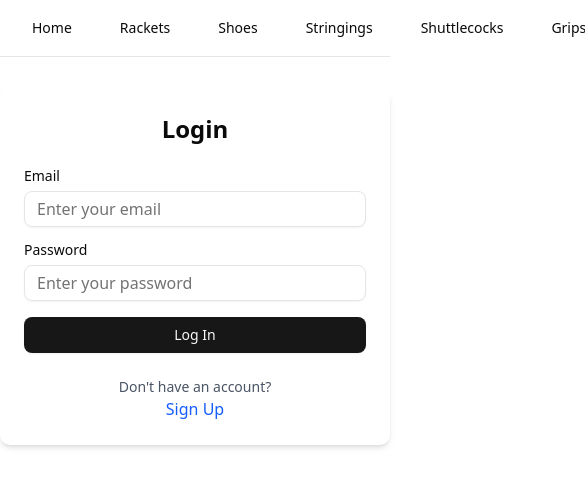
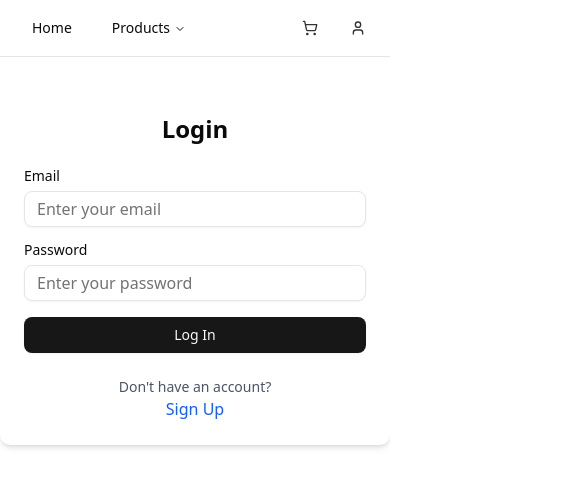
Before and after one commit to ThesisPrjTeamTAMK-Long-Le-Kiet-Nguyen/shopping_app_thesis, a React (Vite) app in the folder frontend/: page /login in a window 390 px wide. Shown: the top 486 px of the page, 585 px wide, since content can reach past the window. Built offline with nearby package versions, Linux system fonts and the light colour scheme.

Commit message:
Update the Navbar and Login ui

```diff
--- a/frontend/src/App.tsx
+++ b/frontend/src/App.tsx
@@ -7,10 +7,11 @@ import ShoppingCart from './components/ShoppingCart/ShoppingCart'
 import SellerPage from './components/SellerPage/SellerPage'
 import ProtectedRoute from './components/ProtectedRoute'
 import { Toaster } from 'sonner'
+import { AuthProvider } from './context/AuthContext'
 
 const App = () => {
   return (
-    <>
+    <AuthProvider>
       <Toaster richColors position="top-center" />
       <Router>
         <div>
@@ -24,7 +25,7 @@ const App = () => {
           </Routes>
         </div>
       </Router>
-    </>
+    </AuthProvider>
   )
 }
 
--- a/frontend/src/components/Header/Navbar.css
+++ b/frontend/src/components/Header/Navbar.css
@@ -26,7 +26,7 @@
   margin-right: 0px;
   padding: 10px;
   border-radius: 5px;
-  transition: background-color 0.3s;
+  transition: background-color;
 }
 
 .nav-item:hover {
@@ -53,7 +53,6 @@
 
 .auth-links a {
   text-decoration: none;
-  color: #007bff;
   font-weight: bold;
 }
 
@@ -63,7 +62,7 @@
   font-weight: 500;
   text-decoration: none;
   border-radius: 0.375rem;
-  transition: background-color 0.2s, color 0.2s;
+  transition: background-color, color;
 }
 
 .nav-link:hover {
@@ -97,20 +96,19 @@
 
 .user-menu {
   position: relative;
-  display: inline-block;
 }
 
 .dropdown-menu {
   display: none;
   position: absolute;
+  top: 100%;
   right: 0;
-  top: 100%;
   background-color: white;
-  border: 1px solid #e5e7eb;
-  border-radius: 0.375rem;
+  border: 1px solid #e2e8f0;
+  border-radius: 0.5rem;
   padding: 0.5rem;
-  box-shadow: 0 2px 8px rgba(0, 0, 0, 0.15);
-  min-width: 160px;
+  box-shadow: 0 2px 10px rgba(0, 0, 0, 0.1);
+  min-width: 200px;
 }
 
 .user-menu:hover .dropdown-menu {
@@ -120,25 +118,21 @@
 .user-name {
   display: block;
   padding: 0.5rem;
-  color: #333;
-  font-weight: 500;
-  border-bottom: 1px solid #e5e7eb;
+  color: #64748b;
+  font-size: 0.875rem;
 }
 
 .logout-button {
   width: 100%;
+  text-align: left;
   padding: 0.5rem;
-  margin-top: 0.5rem;
-  background-color: #ef4444;
-  color: white;
-  border: none;
+  color: #ef4444;
+  transition: background-color 0.2s;
   border-radius: 0.25rem;
-  cursor: pointer;
-  transition: background-color 0.2s;
 }
 
 .logout-button:hover {
-  background-color: #dc2626;
+  background-color: #fee2e2;
 }
 
 .modify-button {
@@ -147,9 +141,62 @@
   padding: 0.5rem 1rem;
   border-radius: 0.375rem;
   text-decoration: none;
-  transition: background-color 0.2s;
+  transition: background-color 0s;
 }
 
 .modify-button:hover {
   background-color: #218838;
 }
+
+.NavigationMenuList {
+  gap: 0.5rem;
+}
+
+.NavigationMenuLink {
+  transition: all 0.2s ease-in-out;
+}
+
+/* Responsive styles */
+@media (max-width: 1024px) {
+  .NavigationMenuContent {
+    width: 100%;
+    max-width: 300px;
+  }
+
+  .NavigationMenuContent ul {
+    padding: 0.5rem;
+  }
+
+  .NavigationMenuContent li {
+    margin: 0.25rem 0;
+  }
+}
+
+/* Animation for dropdown */
+.NavigationMenuContent {
+  animation: slideDown 200ms ease-out;
+}
+
+@keyframes slideDown {
+  from {
+    opacity: 0;
+    transform: translateY(-10px);
+  }
+  to {
+    opacity: 1;
+    transform: translateY(0);
+  }
+}
+
+/* Improved mobile styles */
+@media (max-width: 640px) {
+  .user-menu .dropdown-menu {
+    right: -1rem;
+  }
+
+  .cart-button,
+  .login-button,
+  .user-button {
+    padding: 0.5rem;
+  }
+}
--- a/frontend/src/components/Header/Navbar.tsx
+++ b/frontend/src/components/Header/Navbar.tsx
@@ -1,108 +1,131 @@
 import { Link, useLocation } from 'react-router-dom'
+import { useEffect, useState } from 'react';
 import {
   NavigationMenu,
   NavigationMenuItem,
   NavigationMenuList,
+  NavigationMenuLink,
+  NavigationMenuTrigger,
+  NavigationMenuContent,
   navigationMenuTriggerStyle,
 } from "@/components/ui/navigation-menu";
 import { Button } from "@/components/ui/button";
 import { ShoppingCart, User } from "lucide-react";
+import { useAuth } from '../../context/AuthContext';
+import { cn } from "@/lib/utils";
 import './Navbar.css'
 
-interface NavbarProps {}
+const productItems = [
+  { path: '/racket', label: 'Rackets' },
+  { path: '/shoes', label: 'Shoes' },
+  { path: '/stringings', label: 'Stringings' },
+  { path: '/shuttlecocks', label: 'Shuttlecocks' },
+  { path: '/grips', label: 'Grips' },
+  { path: '/bags', label: 'Bags' },
+];
 
-const Navbar: React.FC<NavbarProps> = () => {
+const Navbar = () => {
   const location = useLocation();
-  const token = localStorage.getItem('token');
-  const username = localStorage.getItem('username');
-  const role = localStorage.getItem('role');
+  const { token, username, role, updateAuth } = useAuth();
+  const [activePath, setActivePath] = useState(location.pathname);
+
+  // Update active path immediately when location changes
+  useEffect(() => {
+    setActivePath(location.pathname);
+  }, [location.pathname]);
 
   const handleLogout = () => {
     localStorage.removeItem('token');
     localStorage.removeItem('username');
     localStorage.removeItem('role');
-    window.location.reload();
+    updateAuth(null, null, null);
   };
+
+  // Helper function to check if the current path matches
+  const isActivePath = (path: string) => {
+    return activePath === path;
+  };
+
+  // Separate styles for regular nav items and admin dashboard
+  const getNavStyles = (path: string) => {
+    return cn(
+      navigationMenuTriggerStyle(),
+      "transition-all duration-200",
+      isActivePath(path) && "bg-blue-500 text-white hover:bg-blue-600"
+    );
+  };
+
+  const adminStyles = cn(
+    navigationMenuTriggerStyle(),
+    "transition-all duration-200",
+    "border-2 border-green-500 text-green-700 hover:bg-green-50"
+  );
 
   return (
     <header className="sticky top-0 z-50 w-full border-b bg-white">
       <div className="container flex h-14 items-center px-4">
         <NavigationMenu>
-          <NavigationMenuList className="flex gap-4">
-            {/* Home */}
+          <NavigationMenuList className="gap-2">
+            {/* Home - always visible */}
             <NavigationMenuItem>
-              <Link
-                to="/"
-                className={`${navigationMenuTriggerStyle()} ${location.pathname === '/' ? 'nav-active' : ''}`}
-              >
+              <NavigationMenuLink asChild>
+                <Link to="/" className={getNavStyles('/')}>
                   Home
                 </Link>
+              </NavigationMenuLink>
             </NavigationMenuItem>
 
-            {/* All Product Types */}
-            <NavigationMenuItem>
+            {/* Products Dropdown - visible on small screens */}
+            <NavigationMenuItem className="lg:hidden">
+              <NavigationMenuTrigger>Products</NavigationMenuTrigger>
+              <NavigationMenuContent>
+                <ul className="grid w-[200px] gap-2 p-4">
+                  {productItems.map(({ path, label }) => (
+                    <li key={path}>
+                      <NavigationMenuLink asChild>
                         <Link
-                to="/racket"
-                className={`${navigationMenuTriggerStyle()} ${location.pathname === '/racket' ? 'nav-active' : ''}`}
+                          to={path}
+                          className={cn(
+                            "block select-none space-y-1 rounded-md p-3 leading-none no-underline outline-none transition-colors hover:bg-accent hover:text-accent-foreground focus:bg-accent focus:text-accent-foreground",
+                            isActivePath(path) && "bg-blue-500 text-white hover:bg-blue-600"
+                          )}
                         >
-                Rackets
+                          {label}
                         </Link>
+                      </NavigationMenuLink>
+                    </li>
+                  ))}
+                </ul>
+              </NavigationMenuContent>
             </NavigationMenuItem>
 
-            <NavigationMenuItem>
+            {/* Regular navigation items - visible on large screens */}
+            <div className="hidden lg:flex lg:items-center lg:space-x-1">
+              {productItems.map(({ path, label }) => (
+                <NavigationMenuItem key={path}>
+                  <NavigationMenuLink asChild>
                     <Link
-                to="/shoes"
-                className={`${navigationMenuTriggerStyle()} ${location.pathname === '/shoes' ? 'nav-active' : ''}`}
+                      to={path}
+                      className={getNavStyles(path)}
                     >
-                Shoes
+                      {label}
                     </Link>
+                  </NavigationMenuLink>
                 </NavigationMenuItem>
+              ))}
+            </div>
 
-            <NavigationMenuItem>
-              <Link
-                to="/stringings"
-                className={`${navigationMenuTriggerStyle()} ${location.pathname === '/stringings' ? 'nav-active' : ''}`}
-              >
-                Stringings
-              </Link>
-            </NavigationMenuItem>
-
-            <NavigationMenuItem>
-              <Link
-                to="/shuttlecocks"
-                className={`${navigationMenuTriggerStyle()} ${location.pathname === '/shuttlecocks' ? 'nav-active' : ''}`}
-              >
-                Shuttlecocks
-              </Link>
-            </NavigationMenuItem>
-
-            <NavigationMenuItem>
-              <Link
-                to="/grips"
-                className={`${navigationMenuTriggerStyle()} ${location.pathname === '/grips' ? 'nav-active' : ''}`}
-              >
-                Grips
-              </Link>
-            </NavigationMenuItem>
-
-            <NavigationMenuItem>
-              <Link
-                to="/bags"
-                className={`${navigationMenuTriggerStyle()} ${location.pathname === '/bags' ? 'nav-active' : ''}`}
-              >
-                Bags
-              </Link>
-            </NavigationMenuItem>
-
-            {/* Admin Section */}
+            {/* Admin Dashboard - always visible if admin */}
             {role === 'admin' && (
               <NavigationMenuItem>
+                <NavigationMenuLink asChild>
                   <Link
                     to="/seller"
-                  className={`${navigationMenuTriggerStyle()} modify-button`}
+                    className={adminStyles}
                   >
                     Admin Dashboard
                   </Link>
+                </NavigationMenuLink>
               </NavigationMenuItem>
             )}
           </NavigationMenuList>
@@ -111,9 +134,15 @@ const Navbar: React.FC<NavbarProps> = () => {
         {/* Right side: Cart and User */}
         <div className="ml-auto flex items-center space-x-4">
           <Link to="/cart">
-            <Button variant="ghost" className="cart-button">
+            <Button
+              variant="ghost"
+              className={cn(
+                "cart-button transition-all duration-200",
+                isActivePath('/cart') && "bg-blue-500 text-white hover:bg-blue-600"
+              )}
+            >
               <ShoppingCart className="h-5 w-5" />
-              <span className="ml-2">Cart</span>
+              <span className="ml-2 hidden sm:inline">Cart</span>
             </Button>
           </Link>
 
@@ -121,7 +150,7 @@ const Navbar: React.FC<NavbarProps> = () => {
             <div className="user-menu">
               <Button variant="ghost" className="user-button">
                 <User className="h-5 w-5" />
-                <span className="ml-2">{username}</span>
+                <span className="ml-2 hidden sm:inline">{username}</span>
               </Button>
               <div className="dropdown-menu">
                 <span className="user-name">{username}</span>
@@ -132,15 +161,22 @@ const Navbar: React.FC<NavbarProps> = () => {
             </div>
           ) : (
             <Link to="/login">
-              <Button variant="ghost" className="login-button">
-                Login
+              <Button
+                variant="ghost"
+                className={cn(
+                  "login-button transition-all duration-200",
+                  isActivePath('/login') && "bg-blue-500 text-white hover:bg-blue-600"
+                )}
+              >
+                <span className="hidden sm:inline">Login</span>
+                <User className="h-5 w-5 sm:hidden" />
               </Button>
             </Link>
           )}
         </div>
       </div>
     </header>
-  )
-}
+  );
+};
 
-export default Navbar
+export default Navbar;
--- /dev/null
+++ b/frontend/src/context/AuthContext.tsx
@@ -0,0 +1,36 @@
+import { createContext, useContext, useState, useEffect, ReactNode } from 'react';
+
+interface AuthContextType {
+  token: string | null;
+  username: string | null;
+  role: string | null;
+  updateAuth: (token: string | null, username: string | null, role: string | null) => void;
+}
+
+const AuthContext = createContext<AuthContextType | undefined>(undefined);
+
+export function AuthProvider({ children }: { children: ReactNode }) {
+  const [auth, setAuth] = useState({
+    token: localStorage.getItem('token'),
+    username: localStorage.getItem('username'),
+    role: localStorage.getItem('role'),
+  });
+
+  const updateAuth = (token: string | null, username: string | null, role: string | null) => {
+    setAuth({ token, username, role });
+  };
+
+  return (
+    <AuthContext.Provider value={{ ...auth, updateAuth }}>
+      {children}
+    </AuthContext.Provider>
+  );
+}
+
+export const useAuth = () => {
+  const context = useContext(AuthContext);
+  if (context === undefined) {
+    throw new Error('useAuth must be used within an AuthProvider');
+  }
+  return context;
+};
--- a/frontend/src/services/loginService.ts
+++ b/frontend/src/services/loginService.ts
@@ -1,9 +1,18 @@
 import axios from 'axios'
-import { Credentials, ApiResponse } from '../types'
+import { Credentials } from '../types'
 
 const baseUrl = 'http://localhost:3000/api/login'
 
-export async function login(credentials: Credentials): Promise<ApiResponse<{ token: string; username: string; role: string }>> {
+interface LoginResponse {
+  success: boolean;
+  data: {
+    token: string;
+    username: string;
+    role: string;
+  };
+}
+
+export async function login(credentials: Credentials): Promise<LoginResponse> {
   const response = await axios.post(baseUrl, credentials)
   return response.data
 }
```
Also changed, not shown: frontend/src/components/Login/Login.tsx (+15 -7 lines). Lines whose indentation alone changed are shown as unchanged.
